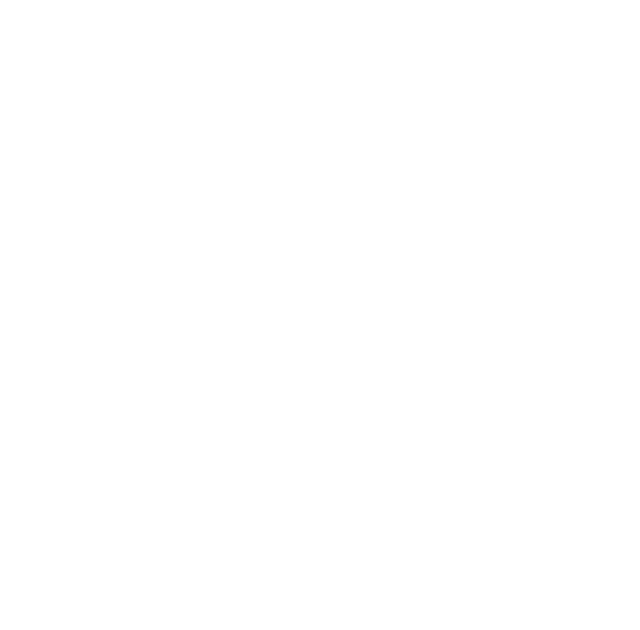
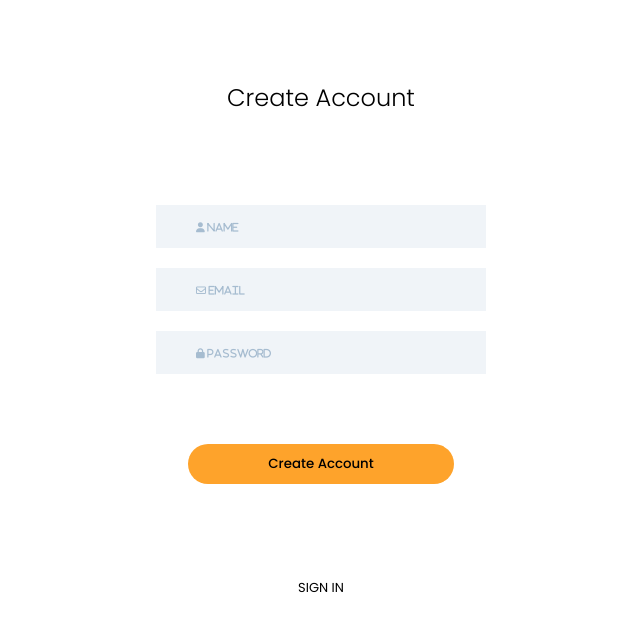
Before and after one commit to EshaEK/ID_BunnyBae_Website_App, a plain HTML site: page create_account.html in a window 1280 px wide. Shown: the whole page, without its empty margins (319-959 px from the left). Drawn offline with Linux system fonts and the light colour scheme.

Commit message:
added content and styling for create account page

```diff
--- a/create_account.html
+++ b/create_account.html
@@ -0,0 +1,69 @@
+<!DOCTYPE html>
+<html lang="en">
+
+<head>
+    <meta charset="UTF-8">
+
+    <meta http-equiv="X-UA-Compatible" content="IE=edge">
+
+    <meta name="viewport" content="width=device-width, initial-scale=1.0">
+
+    <!-- Custom CSS -->
+    <link rel="stylesheet" type="text/css" href="css/style.css">
+
+    <!-- Google Font -->
+    <link href="https://fonts.googleapis.com/css2?family=Poppins:wght@200;300;400;500;600;700;800;900&display=swap"
+        rel="stylesheet">
+
+    <link rel="stylesheet" href="https://cdnjs.cloudflare.com/ajax/libs/font-awesome/6.2.1/css/all.min.css"
+        integrity="sha512-MV7K8+y+gLIBoVD59lQIYicR65iaqukzvf/nwasF0nqhPay5w/9lJmVM2hMDcnK1OnMGCdVK+iQrJ7lzPJQd1w=="
+        crossorigin="anonymous" referrerpolicy="no-referrer" />
+
+    <title>BuunyBae</title>
+</head>
+
+<body>
+
+    <div class="index_main_contianer">
+
+        <div class="page_title">
+            <h2>Create Account</h2>
+        </div>
+
+        <form>
+
+            <div class="form_box">
+
+                <input type="name" name="Name" id="name" placeholder="&#xf007; Name">
+
+            </div>
+
+            <div class="form_box">
+
+                <input type="email" name="Email" id="email" placeholder="&#xf003; Email">
+
+            </div>
+
+            <div class="form_box">
+
+                <input type="password" name="Password" id="password" placeholder="&#xf023; Password">
+
+            </div>
+
+            <button class="create_acc">
+                Create Account
+            </button>
+
+        </form>
+
+        <div class="create_acc_btn">
+            <a href="index.html">Sign In</a>
+        </div>
+
+    </div>
+
+    <!-- --Javascript-- -->
+    <script src="js/app.js"></script>
+</body>
+
+</html>
--- a/css/style.css
+++ b/css/style.css
@@ -33,20 +33,25 @@ img {
 
 .form_box input{
 
-    padding: 15px;
+    padding: 15px 40px;
     font-family: FontAwesome;
     background-color: #F0F4F8;
-    font-size: 16px;
+    font-size: 13px;
     border: none;
     margin: 10px 0;
+    text-transform: lowercase;
 }
 
-.form_box ::placeholder{
+::placeholder{
 
     color: #A6BCD0;
+    font-size: 10px;
+    text-transform: lowercase;
+
 }
 
-.sign_in{
+.sign_in, .create_acc{
+
     font-family: "Poppins";
     background-color:#fea32b;
     border: none;
@@ -64,16 +69,22 @@ form button:hover{
 
 }
 
-.create_acc{
+.create_acc_btn{
+        margin-top: 90px;
+}
+
+.create_acc_btn a{
 
     border: none;
     font-size: 13px;
     text-transform: uppercase;
     background-color:#ffffff;
-    margin-top: 90px;
+    text-decoration: none;
+    color: #000;
+
 }
 
-.create_acc:hover{
+.create_acc_btn a:hover{
 
     color:#fea32b;
 }
```
Also changed, not shown: index.html (+3 -12 lines).
